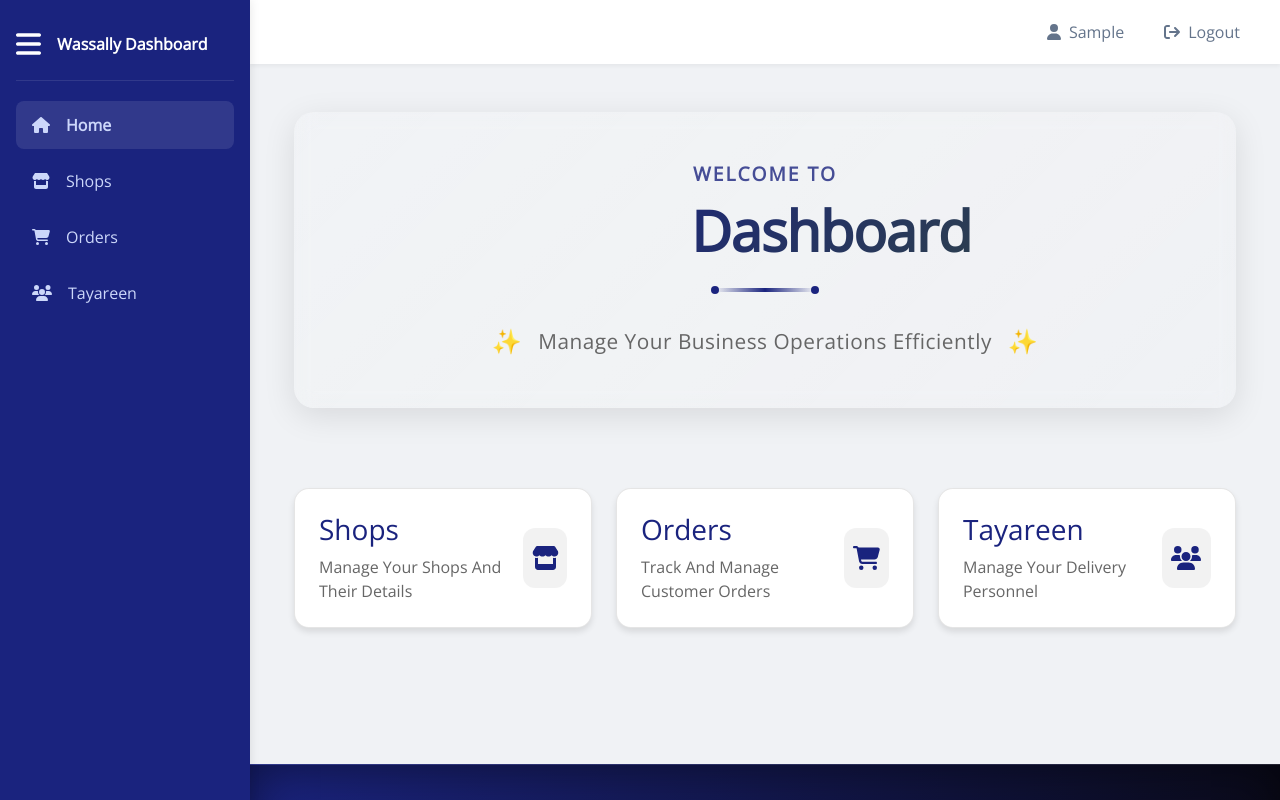
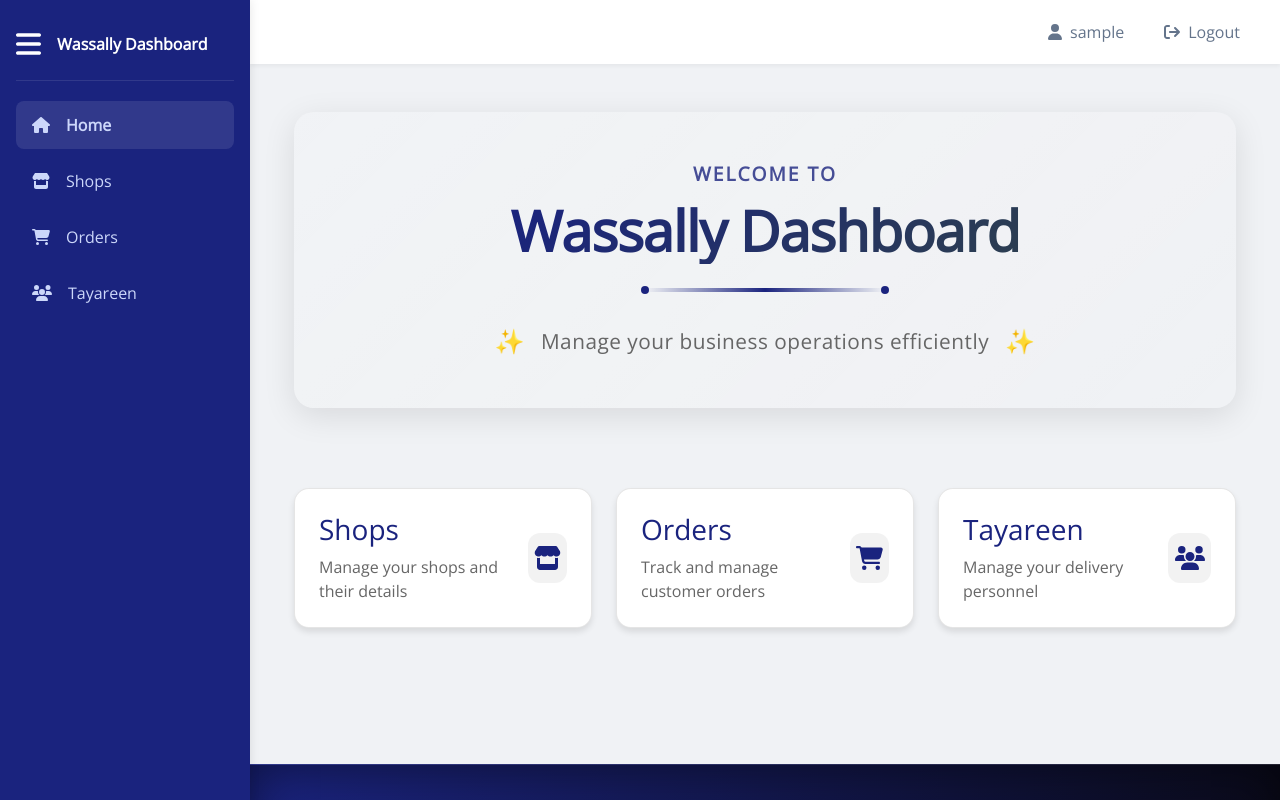
Before and after one commit to OsamaElnahas/wassly, a React (Vite) app: page / in a window 1280 px wide. Shown: the top 800 px of the page. Built offline with nearby package versions, Linux system fonts and the light colour scheme; sample sign-in values are in the browser's storage.

Commit message:
updating animations

```diff
--- a/index.html
+++ b/index.html
@@ -16,6 +16,11 @@
     <link rel="preload" href="https://cdn.jsdelivr.net/npm/bootstrap@5.3.0/dist/css/bootstrap.min.css" as="style" onload="this.rel='stylesheet'">
     <noscript>
     <link href="https://cdn.jsdelivr.net/npm/bootstrap@5.3.0/dist/css/bootstrap.min.css" rel="stylesheet">
+    <link
+        rel="stylesheet"
+        href="https://cdnjs.cloudflare.com/ajax/libs/animate.css/4.1.1/animate.min.css"
+        />
+
 </noscript>
     <link rel="preload" href="/src/index.css" as="style" onload="this.rel='stylesheet'">
     <title>Wassally Dashboard</title>
--- a/package.json
+++ b/package.json
@@ -16,6 +16,7 @@
         "@fortawesome/react-fontawesome": "^0.2.2",
         "@react-google-maps/api": "^2.20.6",
         "@tanstack/react-query": "^5.65.1",
+        "animate.css": "^4.1.1",
         "axios": "^1.7.9",
         "bootstrap": "^5.3.3",
         "formik": "^2.4.6",
--- a/src/components/Home/Home.jsx
+++ b/src/components/Home/Home.jsx
@@ -9,13 +9,13 @@ import { faUserPlus, faStore, faCartShopping, faUsers, faArrowRight } from '@for
 export default function Home() {
   return (
     <div className="container">
-      <div className="row justify-content-center">
+      <div className="row justify-content-center  animate__animated animate__fadeIn animate__delay-1s animate__zoomIn">
         <div className="col-12 text-center mb-5">
           <div className={styles.titleContainer}>
             <div className={styles.titleWrapper}>
               <span className={styles.welcomeText}>Welcome to</span>
               <h1 className={styles.mainTitle}>
-                <span className={styles.titleHighlight}>Your</span> Dashboard
+                <span className="">Wassally</span> Dashboard
               </h1>
             </div>
             <div className={styles.titleUnderline}></div>
@@ -30,7 +30,7 @@ export default function Home() {
         <div className="col-md-4 col-sm-6 mb-4">
           <Link to="/shops" className="text-decoration-none">
             <div className={`${styles.card} h-100`}>
-              <div className="d-flex align-items-center justify-content-between p-4">
+              <div className="d-flex align-items-center justify-content-between p-4 ">
                 <div>
                   <h3 className="mb-2" style={{ color: "var(--mainColor)" }}>Shops</h3>
                   <p className="mb-0" style={{ color: "#666" }}>Manage your shops and their details</p>
--- a/src/components/Home/Home.module.css
+++ b/src/components/Home/Home.module.css
@@ -39,8 +39,8 @@
 }
 
 .iconContainer {
-    width: 60px;
-    height: 60px;
+    width: 50px;
+    height: 50px;
     border-radius: 12px;
     display: flex;
     align-items: center;
@@ -67,8 +67,8 @@
     position: absolute;
     bottom: 0;
     right: 0;
-    width: 40px;
-    height: 40px;
+    width: 35px;
+    height: 35px;
     background: var(--mainColor);
     border-top-left-radius: 15px;
     display: flex;
@@ -130,9 +130,11 @@
 .titleHighlight {
     position: relative;
     display: inline-block;
+    color: var(--mainColor);
 }
 
-.titleHighlight::after {
+
+/* .titleHighlight::after {
     content: '';
     position: absolute;
     bottom: 5px;
@@ -143,10 +145,10 @@
     z-index: -1;
     border-radius: 4px;
     transform: skewX(-15deg);
-}
+} */
 
 .titleUnderline {
-    width: 100px;
+    width: 15rem;
     height: 4px;
     background: linear-gradient(90deg, transparent, var(--mainColor), transparent);
     margin: 0 auto 2rem;
--- a/src/components/Login/Login.jsx
+++ b/src/components/Login/Login.jsx
@@ -6,6 +6,8 @@ import { ColorRing } from "react-loader-spinner";
 import logo from "../../images/logoo.webp";
 import backImg from "../../images/ChatGPT Image Apr 14, 2025, 06_53_40 AM.png";
 import axios from 'axios';
+import 'animate.css';
+
 
 export default function Login() {
   const [isLoading, setIsLoading] = useState(false);
@@ -37,14 +39,21 @@ export default function Login() {
   });
 
   return (
-    <div className="min-vh-100 d-flex align-items-center justify-content-center bg-light ">
+    <div className={` min-vh-100 d-flex align-items-center justify-content-center bg-light ${isLoading && !error ? "animate__animated animate__fadeOut animate__delay-1s " :""}`}>
+
       <div className="container">
-        <div className="row gx-0 shadow rounded overflow-hidden flex-row-reverse h-100  ">
+      <div
+    className="text-center mb-5 fs-1 fs-md-2 fw-bold animate__animated animate__fadeIn animate__delay-0.5s animate__zoomIn"
+    style={{ color: 'var(--mainColor)', fontSize: '2rem' }}
+  >
+    Welcome to Wassally Dashboard
+  </div>
+        <div className="row gx-0 shadow rounded overflow-hidden flex-row-reverse h-100  animate__animated animate__fadeIn animate__delay-1s animate__zoomIn  ">
 
           {/* Image Section */}
           <div className="col-md-8 d-none d-md-block position-relative">
             <img src={backImg} alt="" className="w-100 h-100 object-fit-cover" />
-            <div className="position-absolute  fs-3 fw-bold" style={{ top: '5%', left: '10%',color:'var(--mainColor)' }}
+            <div className="position-absolute  fs-3 fw-bold" style={{ bottom: '5%', right: '10%',color:'var(--mainColor)' }}
 >
               Power up your workflow
             </div>
--- a/src/index.css
+++ b/src/index.css
@@ -19,7 +19,7 @@
     margin: 0;
     padding: 0;
     box-sizing: border-box;
-    text-transform: capitalize;
+    /* text-transform: capitalize; */
 }
 
 body {
```
Also changed, not shown: 1 other file (tests, documents, lock files or other folders).
